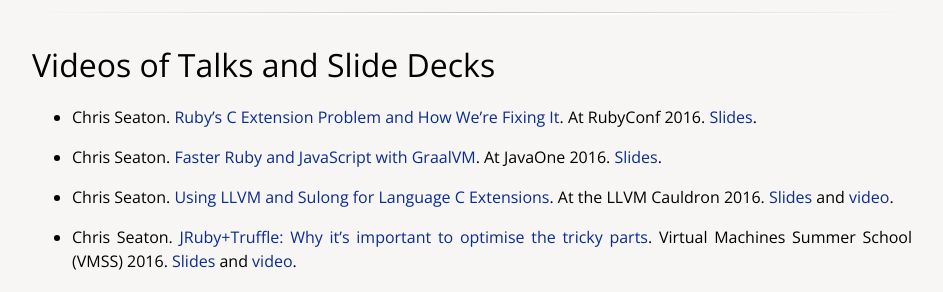
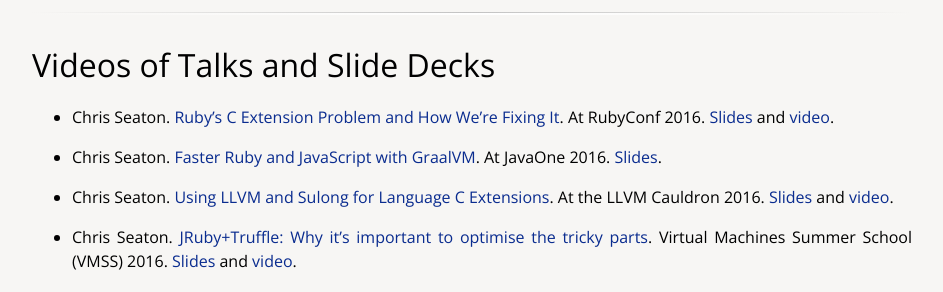
Before and after one commit to chrisseaton/chrisseaton.github.io, a Jekyll site: the page built from rubytruffle/index.md, in a window 1280 px wide and 900 px high, scrolled down 1990 px. Shown: the part 154-446 px from the top of the window, without its empty margins (168-1111 px from the left). Built offline with Jekyll 4.4.1, drawn with Linux system fonts in a browser that asks for light colours; nearby versions of some CDN libraries.

Commit message:
RubyConf 16 video.

```diff
--- a/rubytruffle/index.md
+++ b/rubytruffle/index.md
@@ -107,7 +107,7 @@
 
 # Videos of Talks and Slide Decks
 
-*   Chris Seaton. [Ruby's C Extension Problem and How We're Fixing It](rubyconf16/rubyconf16-cexts.pdf). At RubyConf 2016. [Slides](rubyconf16/rubyconf16-cexts.pdf).
+*   Chris Seaton. [Ruby's C Extension Problem and How We're Fixing It](rubyconf16/rubyconf16-cexts.pdf). At RubyConf 2016. [Slides](rubyconf16/rubyconf16-cexts.pdf) and [video](https://www.youtube.com/watch?v=YLtjkP9bD_U).
 
 *   Chris Seaton. [Faster Ruby and JavaScript with GraalVM](javaone16/faster-ruby-javascript-graalvm.pdf). At JavaOne 2016. [Slides](javaone16/faster-ruby-javascript-graalvm.pdf).
 
```
Also changed, not shown: index.md (+1 -0 lines).
